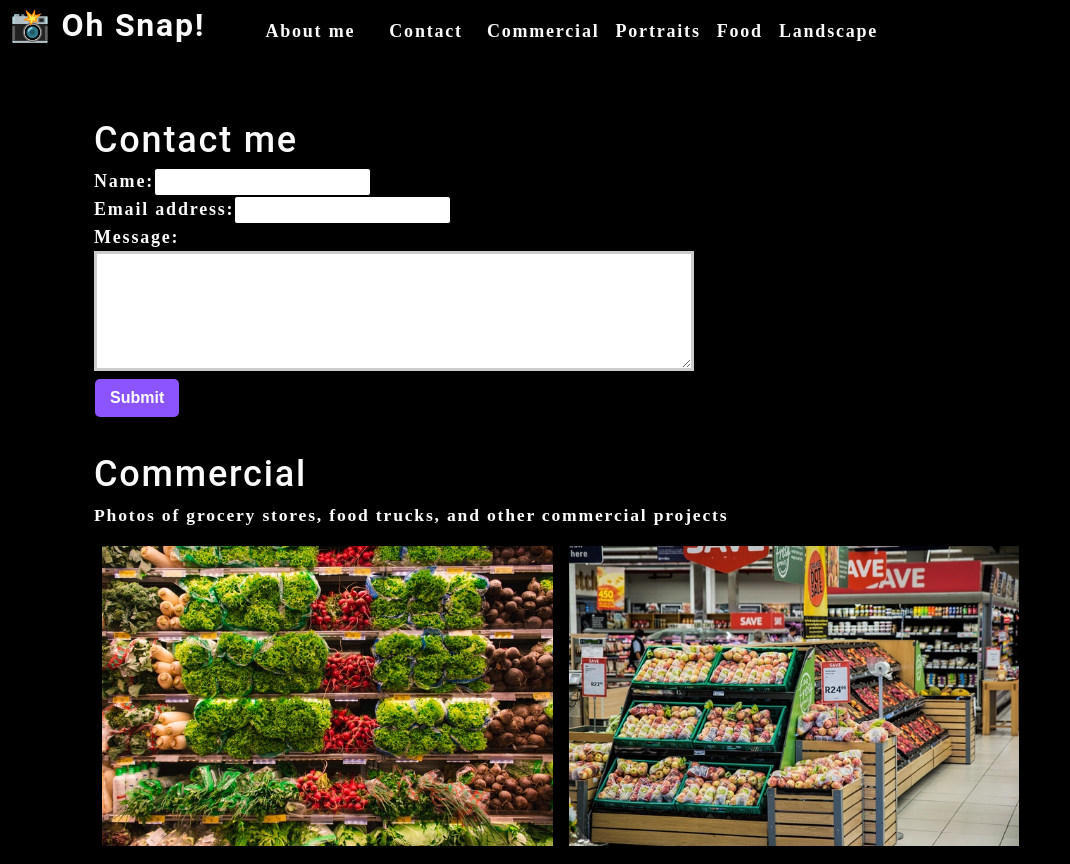
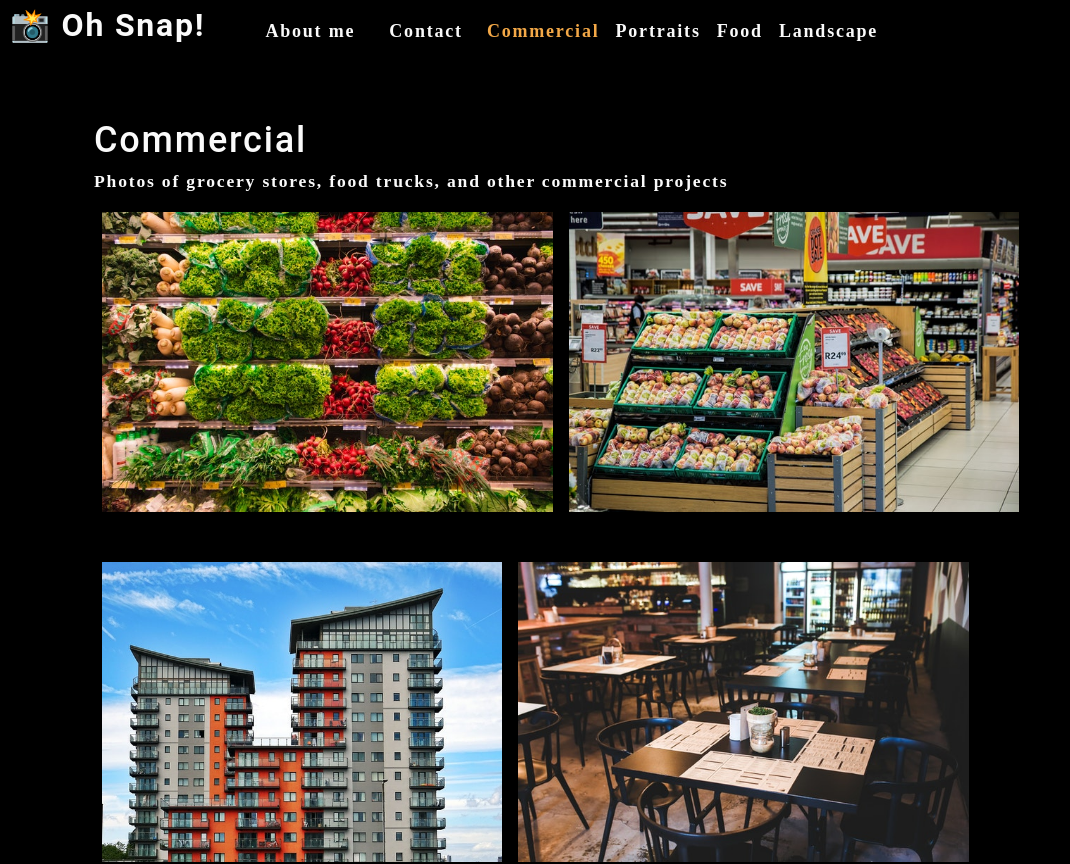
Before and after one commit to mlopez94/photo-port, a React (Create React App) app: page / in a window 1280 px wide. Shown: the top 864 px of the page, without its empty margins (0-1070 px from the left). Built offline with nearby package versions, Linux system fonts and the light colour scheme.

Commit message:
done with section 4

```diff
--- a/src/App.js
+++ b/src/App.js
@@ -3,6 +3,7 @@
 import About from "./components/About";
 import Gallery from "./components/Gallery";
 import ContactForm from "./components/Contact";
+
 
 function App() {
   const [categories] = useState([
@@ -21,19 +22,26 @@
 
   const [currentCategory, setCurrentCategory] = useState(categories[0]);
 
+  const [contactSelected, setContactSelected] = useState(false);
+
   return (
     <div>
       <Nav
         categories={categories}
         setCurrentCategory={setCurrentCategory}
         currentCategory={currentCategory}
+        contactSelected={contactSelected}
+        setContactSelected={setContactSelected}
       ></Nav>
       <main>
-        <div>
+        {!contactSelected ? (
+          <>
+            <Gallery currentCategory={currentCategory}></Gallery>
+            <About></About>
+          </>
+        ) : (
           <ContactForm></ContactForm>
-          <Gallery currentCategory={currentCategory}></Gallery>
-          <About></About>
-        </div>
+        )}
       </main>
     </div>
   );
--- a/src/components/Contact/index.js
+++ b/src/components/Contact/index.js
@@ -1,9 +1,13 @@
-import React, { useState } from 'react';
-
+import React, { useState } from "react";
+import { validateEmail } from "../../utils/helpers";
 
 function ContactForm() {
-
-  const [formState, setFormState] = useState({ name: '', email: '', message: '' });
+  const [formState, setFormState] = useState({
+    name: "",
+    email: "",
+    message: "",
+  });
+  const [errorMessage, setErrorMessage] = useState("");
   const { name, email, message } = formState;
 
   function handleSubmit(e) {
@@ -12,13 +16,30 @@
   }
 
   function handleChange(e) {
-    setFormState({...formState, [e.target.name]: e.target.value })
+    if (e.target.name === "email") {
+      const isValid = validateEmail(e.target.value);
+      console.log(isValid);
+      // isValid conditional statement
+      if (!isValid) {
+        setErrorMessage("Your email is invalid.");
+      } else {
+        setErrorMessage("");
+      }
+    } else {
+      if (!e.target.value.length) {
+        setErrorMessage(`${e.target.name} is required.`);
+      } else {
+        setErrorMessage("");
+      }
+    }
+
+    if (!errorMessage) {
+      setFormState({ ...formState, [e.target.name]: e.target.value });
+    }
+    // console.log("errorMessage", errorMessage);
   }
 
   // console.log(formState);
-
-
-
 
   // JSX
   return (
@@ -27,18 +48,38 @@
       <form id="contact-form" onSubmit={handleSubmit}>
         <div>
           <label htmlFor="name">Name:</label>
-          <input type="text" defaultValue={name} onChange={handleChange} name="name" />
+          <input
+            type="text"
+            defaultValue={name}
+            onBlur={handleChange}
+            name="name"
+          />
         </div>
 
         <div>
           <label htmlFor="email">Email address:</label>
-          <input type="email" defaultValue={email}  onChange={handleChange} name="email" />
+          <input
+            type="email"
+            defaultValue={email}
+            onBlur={handleChange}
+            name="email"
+          />
         </div>
 
         <div>
           <label htmlFor="message">Message:</label>
-          <textarea name="message" defaultValue={message} onChange={handleChange} rows="5"  />
+          <textarea
+            name="message"
+            defaultValue={message}
+            onBlur={handleChange}
+            rows="5"
+          />
         </div>
+        {errorMessage && (
+          <div>
+            <p className="error-text">{errorMessage}</p>
+          </div>
+        )}
         <button type="submit">Submit</button>
       </form>
     </section>
--- a/src/components/Nav/index.js
+++ b/src/components/Nav/index.js
@@ -2,12 +2,18 @@
 import { capitalizeFirstLetter } from "../../utils/helpers";
 
 function Nav(props) {
-  const { categories = [], setCurrentCategory, currentCategory } = props;
+  const {
+    categories = [],
+    setCurrentCategory,
+    currentCategory,
+    contactSelected,
+    setContactSelected,
+  } = props;
 
-  const handleClick = (item) => {
-    console.log(item);
-    return item;
-  };
+  // const handleClick = (item) => {
+  //   console.log(item);
+  //   return item;
+  // };
 
   return (
     <header className="flex-row px-1">
@@ -23,21 +29,30 @@
       <nav>
         <ul className="flex-row">
           <li className="mx-2">
-            <a data-testid="about" href="#about">
+            <a
+              data-testid="about"
+              href="#about"
+              onClick={() => setContactSelected(false)}
+            >
               About me
             </a>
           </li>
-          <li className={"mx-2"}>
-            <span onClick={() => handleClick("Contact")}>Contact</span>
+          <li className={`mx-2 ${contactSelected && "navActive"}`}>
+            <span onClick={() => setContactSelected(true)}>Contact</span>
           </li>
           {categories.map((category) => (
             <li
-              className={`mx-1 ${currentCategory.name === category.name}`}
+              className={`mx-1 ${
+                currentCategory.name === category.name &&
+                !contactSelected &&
+                "navActive"
+              }`}
               key={category.name}
             >
               <span
                 onClick={() => {
                   setCurrentCategory(category);
+                  setContactSelected(false);
                 }}
               >
                 {capitalizeFirstLetter(category.name)}
```
